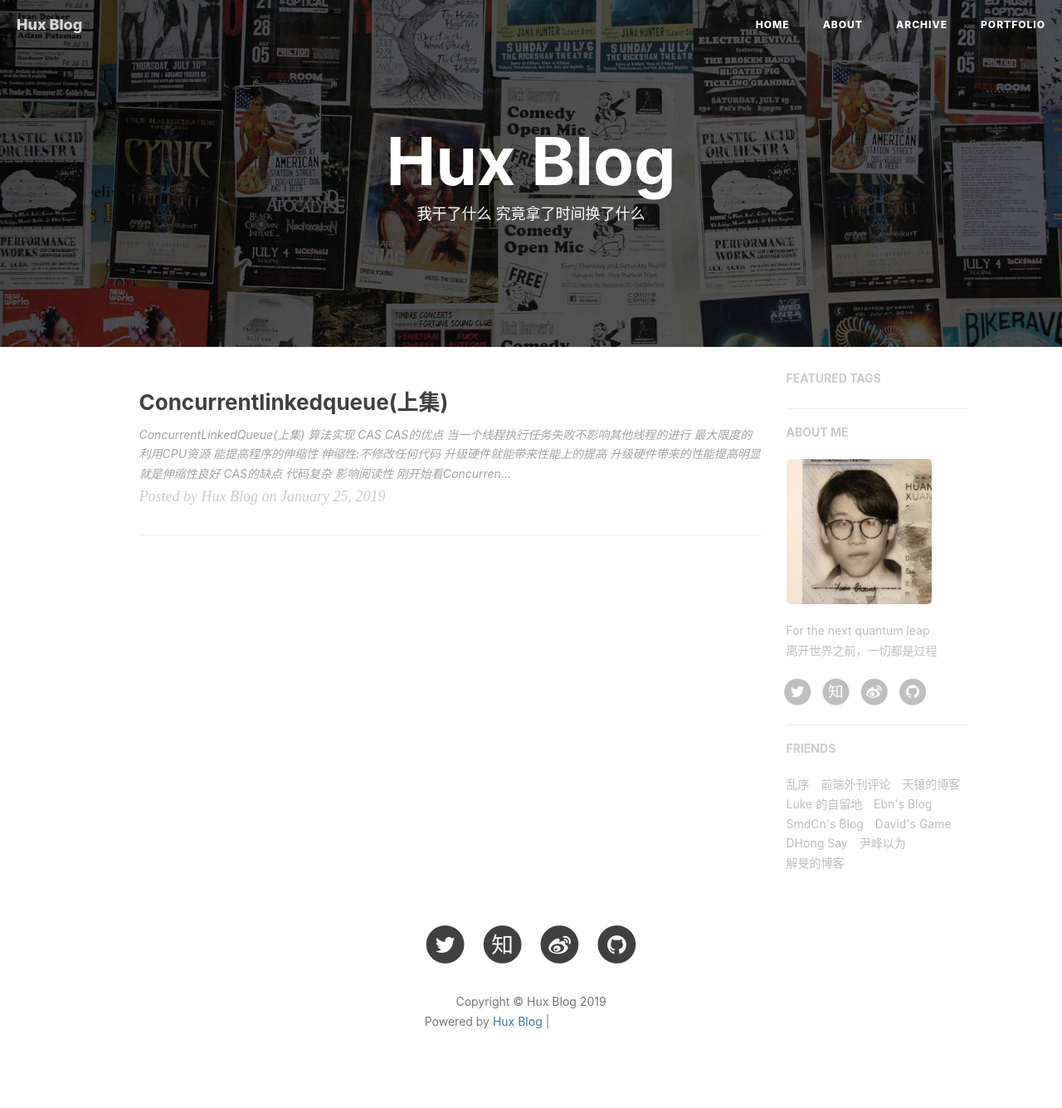
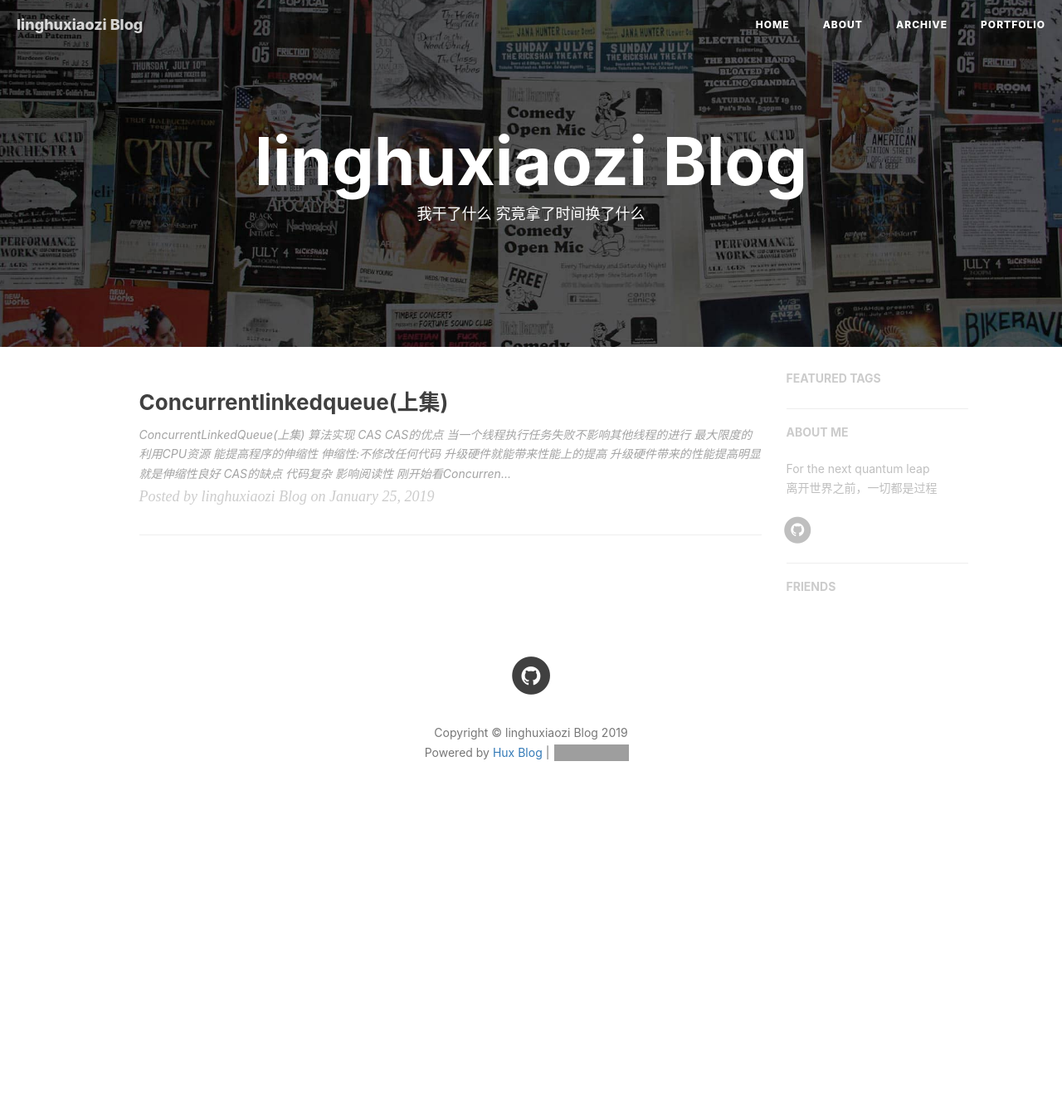
Before and after one commit to linghuxiaozi/linghu.github.io, a Jekyll site: the page built from index.html, in a window 1280 px wide. Shown: the whole page at 83% size. Built offline with Jekyll 4.4.1, drawn with Linux system fonts in a browser that asks for light colours; nearby versions of some CDN libraries; the list of posts is cut into pages by our own code; comment, search, counter and statistics services are not loaded; after the commit the page ends 1011 px from its top, so only the background shows below that; part of the change alters nothing that is shown; grey boxes are pictures that could not be loaded.

Commit message:
Update _config.yml

```diff
--- a/_config.yml
+++ b/_config.yml
@@ -1,11 +1,11 @@
 # Site settings
-title: Hux Blog
-SEOTitle: 黄玄的博客 | Hux Blog
+title: linghuxiaozi Blog
+SEOTitle: linghu的博客 | linghuxiaozi Blog
 header-img: img/home-bg.jpg
-email: huxpro@gmail.com
-description: "关于程序与设计、黑客与画家 | 黄玄，Web & Mobile Lover，Software Engineer，UX Designer | 这里是 @Hux黄玄 的个人博客，与你一起发现更大的世界。"
-keyword: "黄玄, Hux黄玄, Hux, 鬼栈, huxpro, @huxpro, 黄玄的博客, Hux Blog, 博客, 个人网站, 互联网, Web, JavaScript, 前端, 设计"
-url: "https://huangxuan.me"              # your host, for absolute URL
+# email: huxpro@gmail.com
+# description: "关于程序与设计、黑客与画家 | 黄玄，Web & Mobile Lover，Software Engineer，UX Designer | 这里是 @Hux黄玄 的个人博客，与你一起发现更大的世界。"
+# keyword: "黄玄, Hux黄玄, Hux, 鬼栈, huxpro, @huxpro, 黄玄的博客, Hux Blog, 博客, 个人网站, 互联网, Web, JavaScript, 前端, 设计"
+url: "https://linghuxiaozi.github.io/"              # your host, for absolute URL
 baseurl: ""                             # for example, '/blog' if your blog hosted on 'host/blog'
 
 # Publish posts or collection documents with a future date.
@@ -13,10 +13,10 @@ future: true
 
 # SNS settings
 RSS: false
-weibo_username:     huxpro
-zhihu_username:     huxpro
-github_username:    huxpro
-twitter_username:   huxpro
+# weibo_username:     huxpro
+# zhihu_username:     huxpro
+github_username:    linghuxiaozi
+# twitter_username:   huxpro
 #facebook_username:  huxpro
 #linkedin_username:  firstname-lastname-idxxxx
 
@@ -72,14 +72,14 @@ netease_comment: false
 
 # Google Analytics
 ga_track_id: 'UA-49627206-1'            # Format: UA-xxxxxx-xx
-ga_domain: huangxuan.me
+# ga_domain: huangxuan.me
 
 
 
 # Sidebar settings
 sidebar: true                           # whether or not using Sidebar.
 sidebar-about-description: "For the next quantum leap<br>离开世界之前，一切都是过程"
-sidebar-avatar: /img/avatar-hux-ny.jpg      # use absolute URL, seeing it's used in both `/` and `/about/`
+# sidebar-avatar: /img/avatar-hux-ny.jpg      # use absolute URL, seeing it's used in both `/` and `/about/`
 
 
 
@@ -102,38 +102,38 @@ page-mathjax: false
 
 # Friends
 friends: [
-    {
+#     {
     #     title: "Su",
     #     href: "http://su.gallery/"
     # },{
-        title: "乱序",
-        href: "http://mida.re/"
-    },{
-        title: "前端外刊评论",
-        href: "http://qianduan.guru/"
-    },{
-        title: "天镶的博客",
-        href: "http://lingyu.wang/"
-    },{
-        title: "Luke 的自留地",
-        href: "http://hmqk1995.github.io"
-    },{
-        title: "Ebn's Blog",
-        href: "http://ebnbin.com/"
-    },{
-        title: "SmdCn's Blog",
-        href: "http://blog.smdcn.net"
-    },{
-        title: "David's Game",
-        href: "https://www.ruoyaowu.com/"
-    },{
-        title: "DHong Say",
-        href: "http://dhong.co"
-    },{
-        title: "尹峰以为",
-        href: "http://ingf.github.io/"
-    },{
-        title: "解旻的博客",
-        href: "http://xieminis.me/"
-    }
+#         title: "乱序",
+#         href: "http://mida.re/"
+#     },{
+#         title: "前端外刊评论",
+#         href: "http://qianduan.guru/"
+#     },{
+#         title: "天镶的博客",
+#         href: "http://lingyu.wang/"
+#     },{
+#         title: "Luke 的自留地",
+#         href: "http://hmqk1995.github.io"
+#     },{
+#         title: "Ebn's Blog",
+#         href: "http://ebnbin.com/"
+#     },{
+#         title: "SmdCn's Blog",
+#         href: "http://blog.smdcn.net"
+#     },{
+#         title: "David's Game",
+#         href: "https://www.ruoyaowu.com/"
+#     },{
+#         title: "DHong Say",
+#         href: "http://dhong.co"
+#     },{
+#         title: "尹峰以为",
+#         href: "http://ingf.github.io/"
+#     },{
+#         title: "解旻的博客",
+#         href: "http://xieminis.me/"
+#     }
 ]
```
